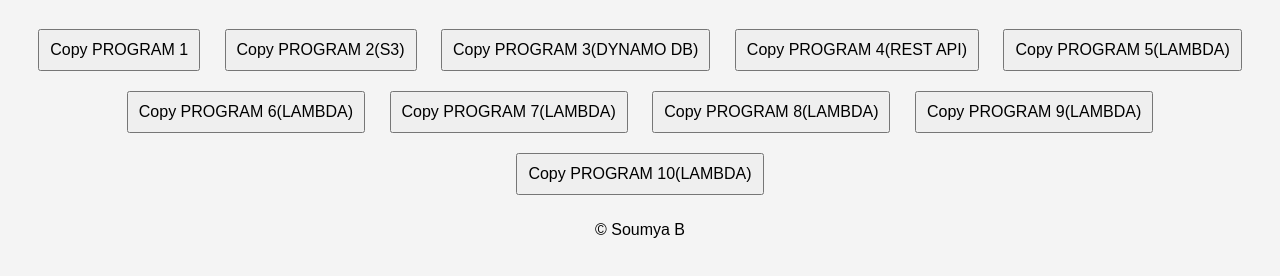
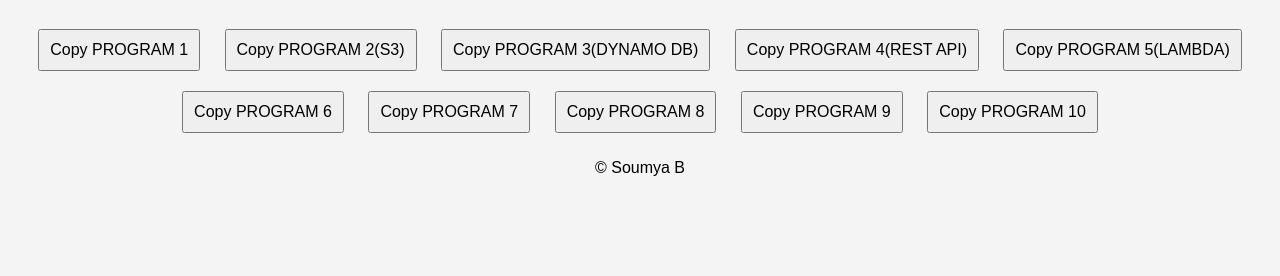
Before and after one commit to soumyacs3/6thsem, a plain HTML site: page cc.html in a window 1280 px wide. Shown: the part 104-380 px from the top of the page. Drawn offline with Linux system fonts and the light colour scheme.

Commit message:
Update cc.html

```diff
--- a/cc.html
+++ b/cc.html
@@ -41,11 +41,11 @@
     <button onclick="copyText('cc3.txt')">Copy PROGRAM 3(DYNAMO DB)</button>
     <button onclick="copyText('cc4.txt')">Copy PROGRAM 4(REST API)</button>
     <button onclick="copyText('cc5.txt')">Copy PROGRAM 5(LAMBDA)</button>
-    <button onclick="copyText('cc6.txt')">Copy PROGRAM 6(LAMBDA)</button>
-    <button onclick="copyText('cc7.txt')">Copy PROGRAM 7(LAMBDA)</button>
-    <button onclick="copyText('cc8.txt')">Copy PROGRAM 8(LAMBDA)</button>
-    <button onclick="copyText('cc9.txt')">Copy PROGRAM 9(LAMBDA)</button>
-    <button onclick="copyText('cc10.txt')">Copy PROGRAM 10(LAMBDA)</button>
+    <button onclick="copyText('cc6.txt')">Copy PROGRAM 6</button>
+    <button onclick="copyText('cc7.txt')">Copy PROGRAM 7</button>
+    <button onclick="copyText('cc8.txt')">Copy PROGRAM 8</button>
+    <button onclick="copyText('cc9.txt')">Copy PROGRAM 9</button>
+    <button onclick="copyText('cc10.txt')">Copy PROGRAM 10</button>
 
     <script>
         function copyText(fileName) {
```
